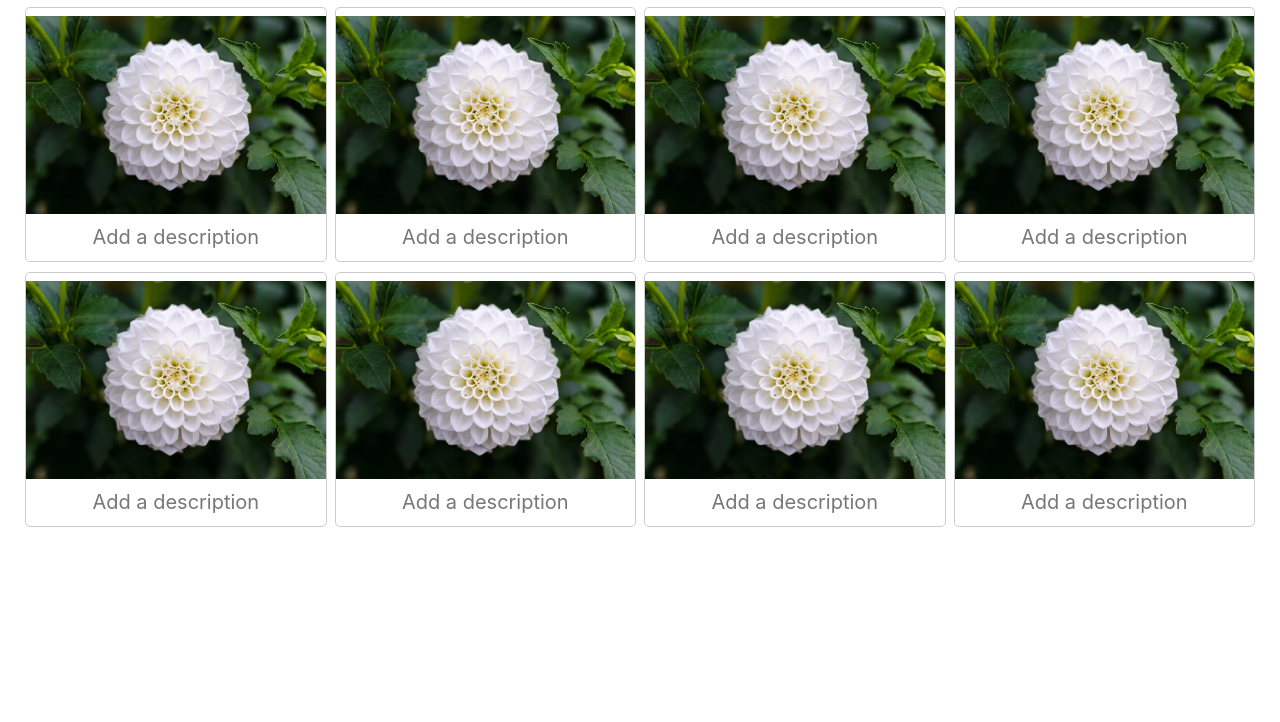
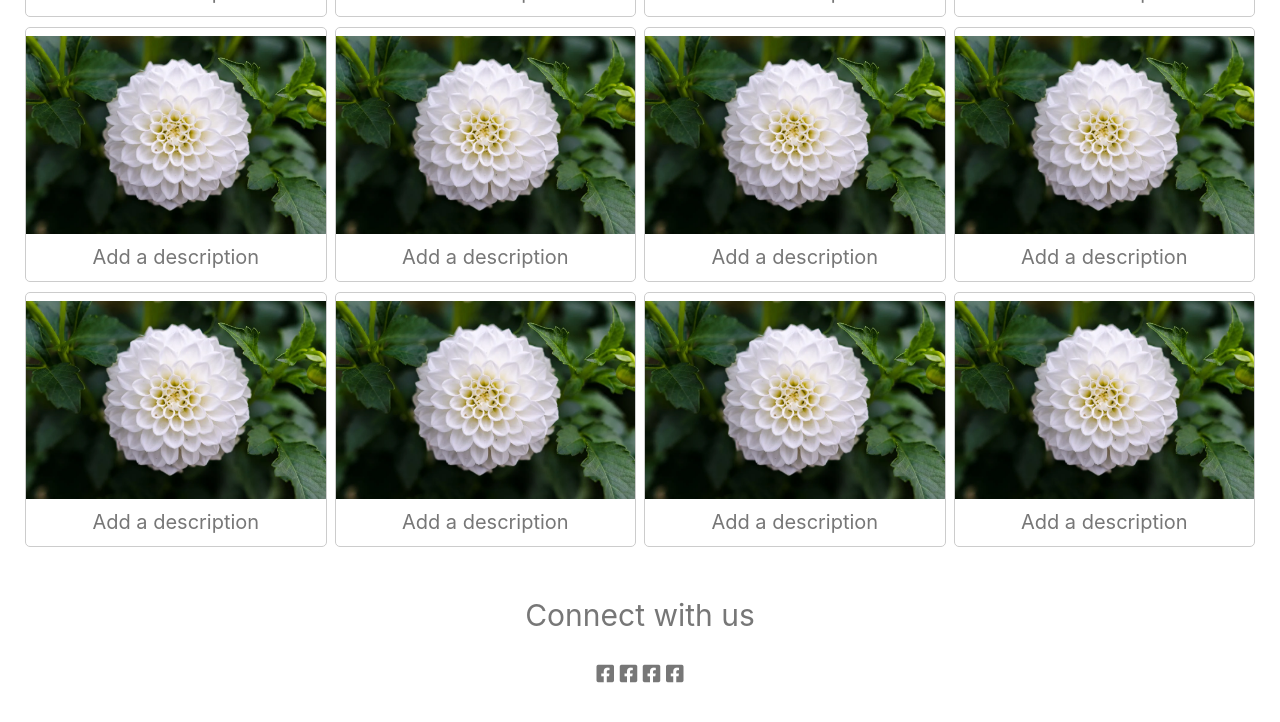
Before and after one commit to YakubuAmidu/ImageGallery, a website: page index.html in a window 1280 px wide. Shown: the part 1496-2218 px from the top of the page. Before the commit the page ends 2065 px from the top, so only its background shows below. Drawn offline with nearby package versions, Linux system fonts and the light colour scheme.

Commit message:
Initial commit

```diff
--- a/index.html
+++ b/index.html
@@ -64,7 +64,7 @@
     </nav>
 
     <div class="image-gallery">
-      <h3 class="hello">Hello welcome to image gallery</h3>
+      <h3 class="hello">welcome to image gallery</h3>
 
       <div class="row">
       <div class="column">
@@ -270,9 +270,19 @@
     <div class="description">Add a description</div>
   </div>
   </div>
+</div>
+
+  <div class="social-media">
+  <p class="connect">Connect with us</p>
+  <div class="social-icons">
+  <i class="fab fa-facebook-square"></i>
+  <i class="fab fa-facebook-square"></i>
+  <i class="fab fa-facebook-square"></i>
+  <i class="fab fa-facebook-square"></i>
+  </div>
+ </div>
 
 
-    </div>
   </div>
   </body>
 </html>
--- a/src/css/style.css
+++ b/src/css/style.css
@@ -21,6 +21,12 @@ body{
 }
 
 .hello{
+  text-transform: uppercase;
+  box-shadow: 0px 2px 4px 0px;
+  width: 550px;
+  margin: 0 auto;
+  padding: 10px 0px;
+  border-radius: 10px;
   margin-bottom: 30px;
   text-shadow: 1px 1px 2px black, 0 0 25px blue, 0 0 5px darkblue;
 }
@@ -71,3 +77,13 @@ div .description{
     max-width: 100%;
   }
 }
+
+.social-media{
+  padding-top: 50px;
+  padding-bottom: 30px;
+}
+
+.connect{
+  font-size: 30px;
+  padding-bottom: 20px;
+}
```
Also changed, not shown: 1 other file.
